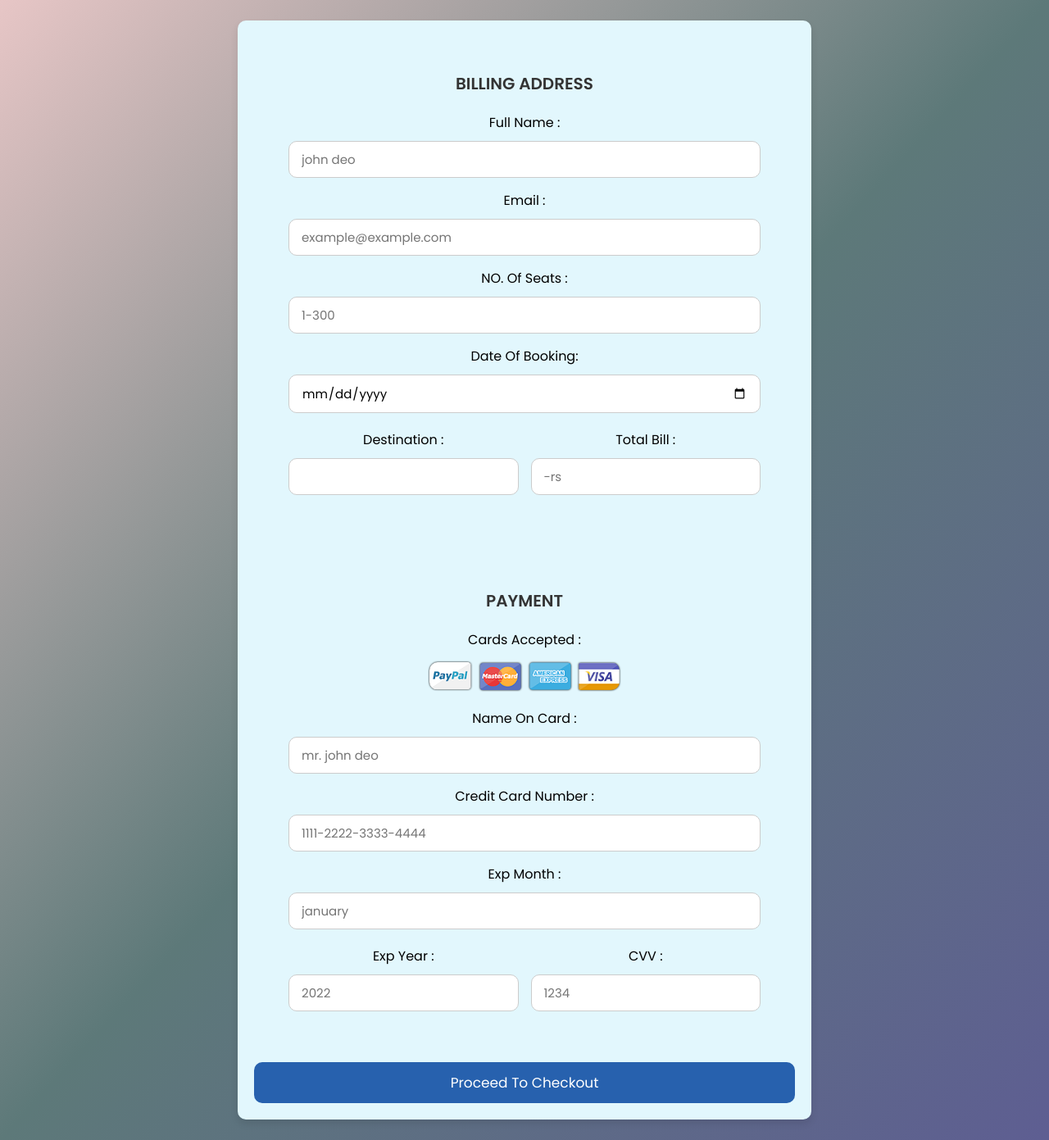
After one commit to Aditdev/14-Semicolon-2, a Django app: template bdata/templates/bdata/ind.html in a window 1280 px wide. The commit adds this page. Shown: the whole page at 82% size. Run offline with Django 3.2, Linux system fonts and the light colour scheme; the template is opened without the code that fills it, so the values that code supplies are empty.

Commit message:
All changes

```diff
--- a/bdata/models.py
+++ b/bdata/models.py
@@ -3,8 +3,6 @@ from django.db import models
 routes_full = {
     "M" : "Mumbai",
     "D" : "Delhi",
-    "K" : "Kolkata",
-    "H" : "Hydrerabad",
 }
 
 d = "DEF"
--- /dev/null
+++ b/bdata/templates/bdata/css/style.css
@@ -0,0 +1,104 @@
+@import url('https://fonts.googleapis.com/css2?family=Poppins:wght@100;300;400;500;600&display=swap');
+
+*{
+  font-family: 'Poppins', sans-serif;
+  margin:0; padding:0;
+  box-sizing: border-box;
+  outline: none; border:none;
+  text-transform: capitalize;
+  transition: all .2s linear;
+}
+
+.container{
+  /* border-radius: 10px; */
+  display: flex;
+  justify-content: center;
+  align-items: center;
+  padding:25px;
+  min-height: 100vh;
+  /* background: diagonal-gradient(to botton right); */
+  background: linear-gradient(to bottom right,rgb(231, 198, 198),rgb(93, 121, 121), rgb(94, 94, 146));
+}
+.container *{
+  border-radius: 10px;
+}
+.container form{
+  padding:20px;
+  width:700px;
+  background: rgb(226, 247, 253);
+  box-shadow: 0 5px 10px rgba(0,0,0,.1);
+}
+.col{
+  /* display: block; */
+  margin: 42px;
+  align-items: center;
+  text-align: center;
+  border-radius: 300px;
+}
+.container form .row{
+  display: flex;
+  flex-wrap: wrap;
+  gap:15px;
+}
+
+.container form .row .col{
+  flex:1 1 250px;
+}
+
+.container form .row .col .title{
+  font-size: 20px;
+  color:#333;
+  text-emphasis: bold;
+  padding-bottom: 5px;
+  text-transform: uppercase;
+}
+
+.container form .row .col .inputBox{
+  margin:15px 0;
+}
+
+.container form .row .col .inputBox span{
+  margin-bottom: 10px;
+  display: block;
+}
+
+.container form .row .col .inputBox input{
+  width: 100%;
+  border:1px solid #ccc;
+  padding:10px 15px;
+  font-size: 15px;
+  text-transform: none;
+}
+
+.container form .row .col .inputBox input:focus{
+  border:1px solid #000;
+}
+
+.container form .row .col .flex{
+  display: flex;
+  gap:15px;
+}
+
+.container form .row .col .flex .inputBox{
+  margin-top: 5px;
+}
+
+.container form .row .col .inputBox img{
+  height: 34px;
+  margin-top: 5px;
+  filter: drop-shadow(0 0 1px #000);
+}
+
+.container form .submit-btn{
+  width: 100%;
+  padding:12px;
+  font-size: 17px;
+  background: #2761ae;
+  color:#fff;
+  margin-top: 5px;
+  cursor: pointer;
+}
+
+.container form .submit-btn:hover{
+  background: #384c79;
+}
--- /dev/null
+++ b/bdata/templates/bdata/ind.html
@@ -0,0 +1,100 @@
+<!DOCTYPE html>
+<html lang="en">
+
+<head>
+    <meta charset="UTF-8">
+    <meta http-equiv="X-UA-Compatible" content="IE=edge">
+    <meta name="viewport" content="width=device-width, initial-scale=1.0">
+    <script src="js/script.js"></script>
+    <!-- custom css file link  -->
+    <link rel="stylesheet" href="css/style.css">
+
+</head>
+
+<body>
+
+    <div class="container">
+
+        <form action="">
+
+            <div class="row">
+
+                <div class="col">
+
+                    <h3 class="title">billing address</h3>
+
+                    <div class="inputBox">
+                        <span>full name :</span>
+                        <input type="text" placeholder="john deo" id="name">
+                    </div>
+                    <div class="inputBox">
+                        <span>email :</span>
+                        <input type="email" placeholder="example@example.com" id="email">
+                    </div>
+                    <div class="inputBox">
+                        <span>NO. of seats :</span>
+                        <input type="number" placeholder="1-300" id="Noofseats">
+                    </div>
+                    <div class="inputBox">
+                        <span> date of booking:</span>
+                        <input type="date" placeholder="dd/mm/20yy" id="dateofBook">
+                    </div>
+
+                    <div class="flex">
+                        <div class="inputBox">
+                            <span>destination :</span>
+                            <input type="text" placeholder="" id="dest">
+                        </div>
+                        <div class="inputBox">
+                            <span>total bill :</span>
+                            <input type="number" placeholder="-rs" id="bill">
+                        </div>
+                    </div>
+
+                </div>
+
+                <div class="col">
+
+                    <h3 class="title">payment</h3>
+
+                    <div class="inputBox">
+                        <span>cards accepted :</span>
+                        <img src="images/card_img.png" alt="">
+                    </div>
+                    <div class="inputBox">
+                        <span>name on card :</span>
+                        <input type="text" placeholder="mr. john deo">
+                    </div>
+                    <div class="inputBox">
+                        <span>credit card number :</span>
+                        <input type="number" placeholder="1111-2222-3333-4444">
+                    </div>
+                    <div class="inputBox">
+                        <span>exp month :</span>
+                        <input type="text" placeholder="january">
+                    </div>
+
+                    <div class="flex">
+                        <div class="inputBox">
+                            <span>exp year :</span>
+                            <input type="number" placeholder="2022">
+                        </div>
+                        <div class="inputBox">
+                            <span>CVV :</span>
+                            <input type="text" placeholder="1234">
+                        </div>
+                    </div>
+
+                </div>
+
+            </div>
+
+            <input type="submit"  value="proceed to checkout" class="submit-btn">
+
+        </form>
+
+    </div>
+
+</body>
+
+</html>
--- /dev/null
+++ b/bdata/templates/bdata/js/script.js
@@ -0,0 +1,3 @@
+var Name = document.getElementById("name");
+var email = document.getElementById("email");
+var noofseats = document.getElementById("Noofseats");
--- a/buse/urls.py
+++ b/buse/urls.py
@@ -26,5 +26,5 @@ urlpatterns = [
     path('bus/<int:bus_id>/<int:bpoint>', views.bus, name="bus_details"),
     path('updateloc', views.loc, name="updateloc"),
     path('our_team',views.ot,name='our_team'),
-    path('login',views.login,name='login/')
+    path('login',views.login,name='login/'),
 ]
--- /dev/null
+++ b/payment gateway/js/script.js
@@ -0,0 +1,3 @@
+var Name = document.getElementById("name");
+var email = document.getElementById("email");
+var noofseats = document.getElementById("Noofseats");
```
Also changed, not shown: bdata/templates/bdata/base.html (+9 -8 lines), payment gateway/css/style.css (added, +104 -0 lines), bdata/templates/bdata/images/card_img.png (added), db.sqlite3, payment gateway/images/card_img.png (added).
